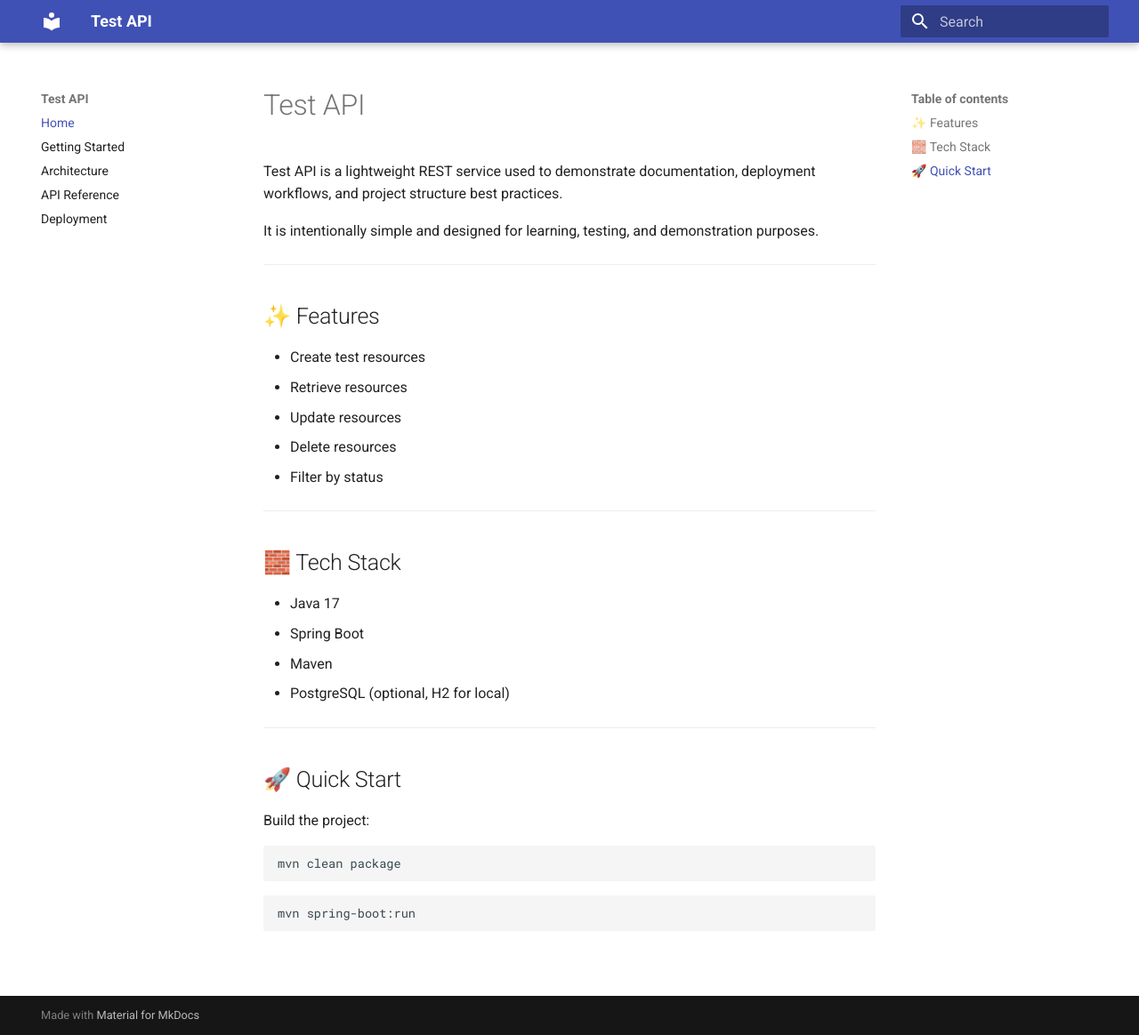
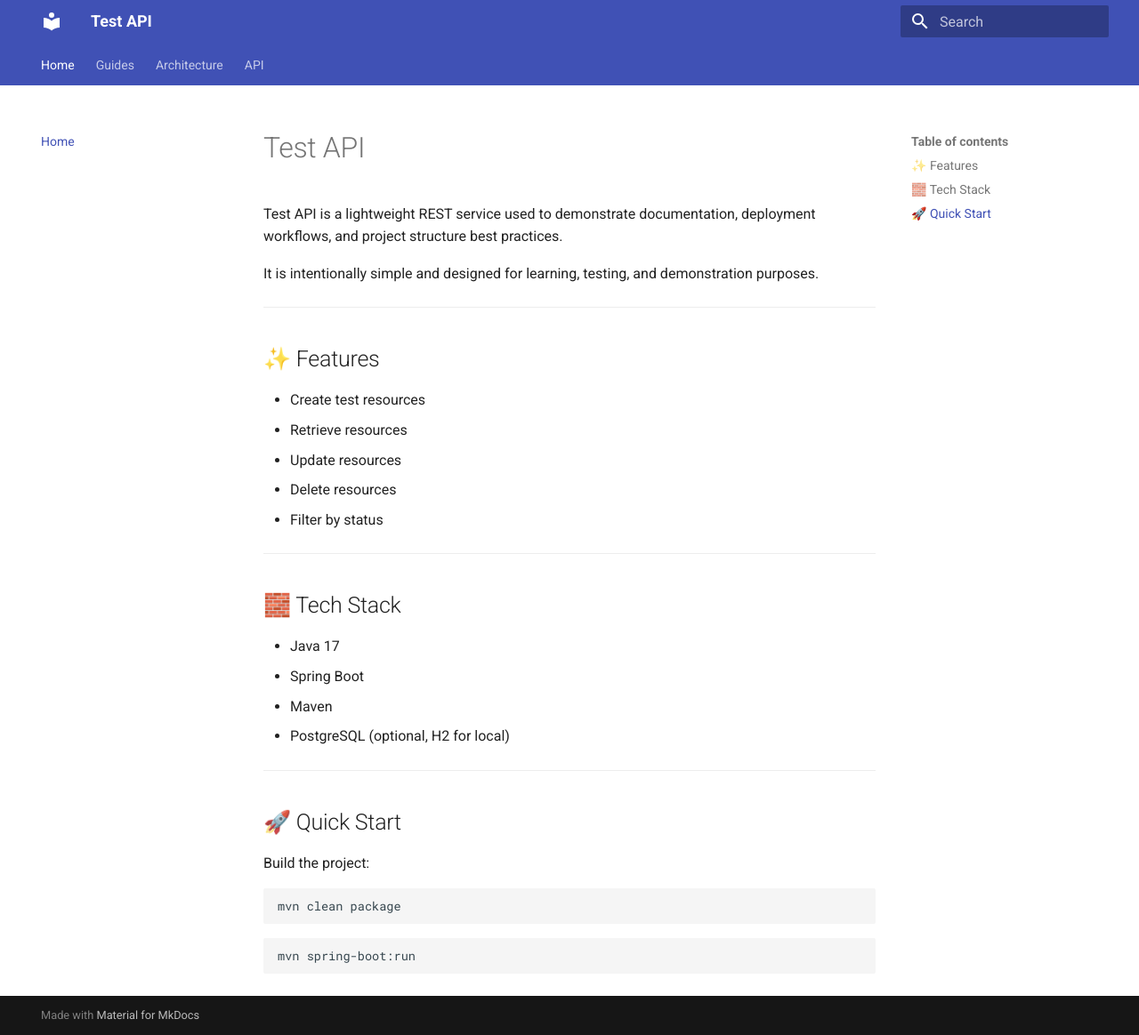
Before and after one commit to tylerpitcher/test, an MkDocs documentation site: the page built from docs/index.md, in a window 1280 px wide and 1164 px high. Shown: the whole window at 89% size. Built offline with MkDocs 1.6.1 and Material for MkDocs 9.7.7, drawn with Linux system fonts in a browser that asks for light colours; some of the changed lines change nothing that is shown.

Commit message:
Add sections

```diff
--- a/mkdocs.yml
+++ b/mkdocs.yml
@@ -4,10 +4,15 @@ site_url: https://tylerpitcher.github.io/test/
 
 theme:
   name: material
+  features:
+    - navigation.tabs
 
 nav:
   - Home: index.md
-  - Getting Started: getting-started.md
-  - Architecture: architecture.md
-  - API Reference: api-reference.md
-  - Deployment: deployment.md
+  - Guides:
+      - Getting Started: getting-started.md
+      - Deployment: deployment.md
+  - Architecture:
+      - Overview: architecture.md
+  - API:
+      - API Reference: api-reference.md
```
